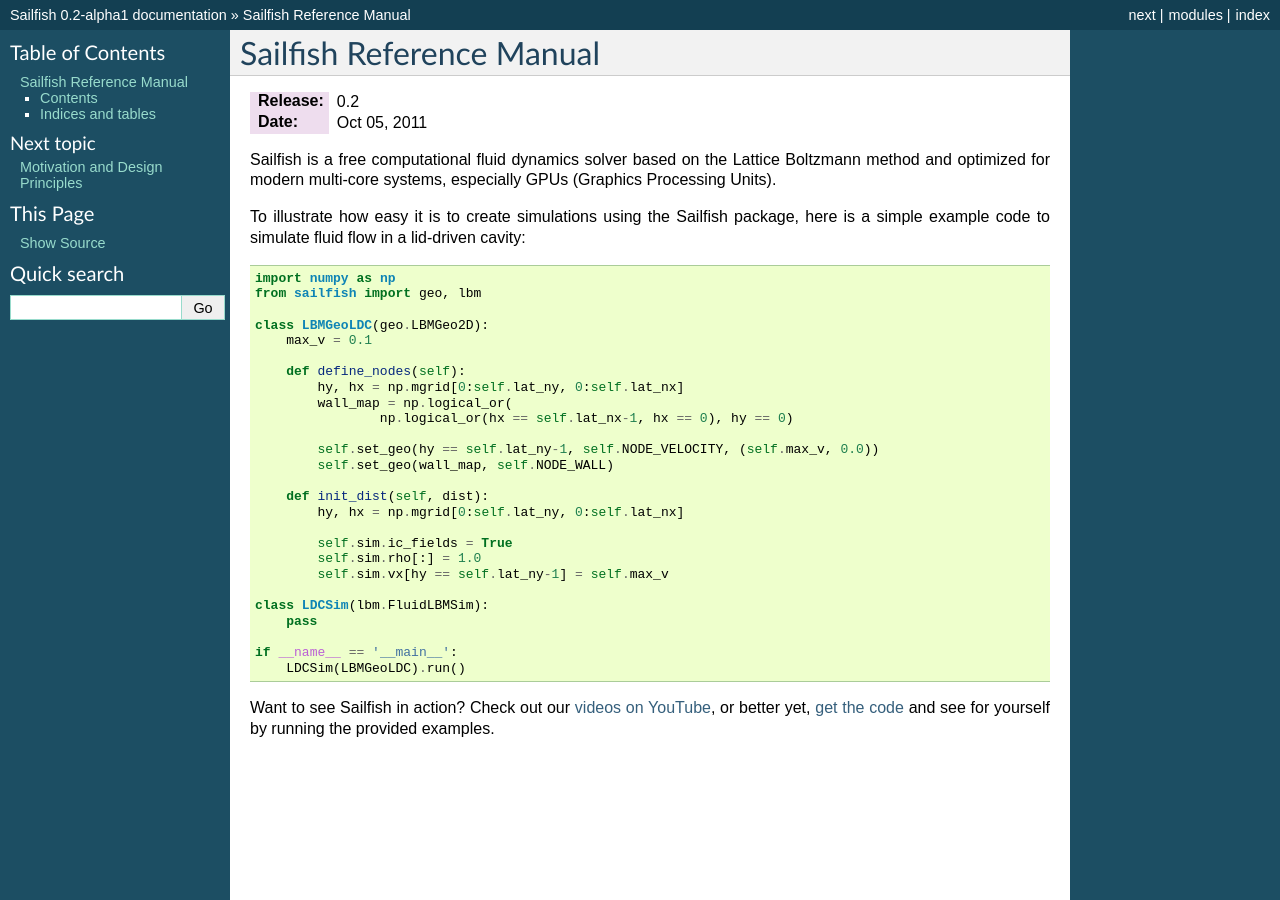
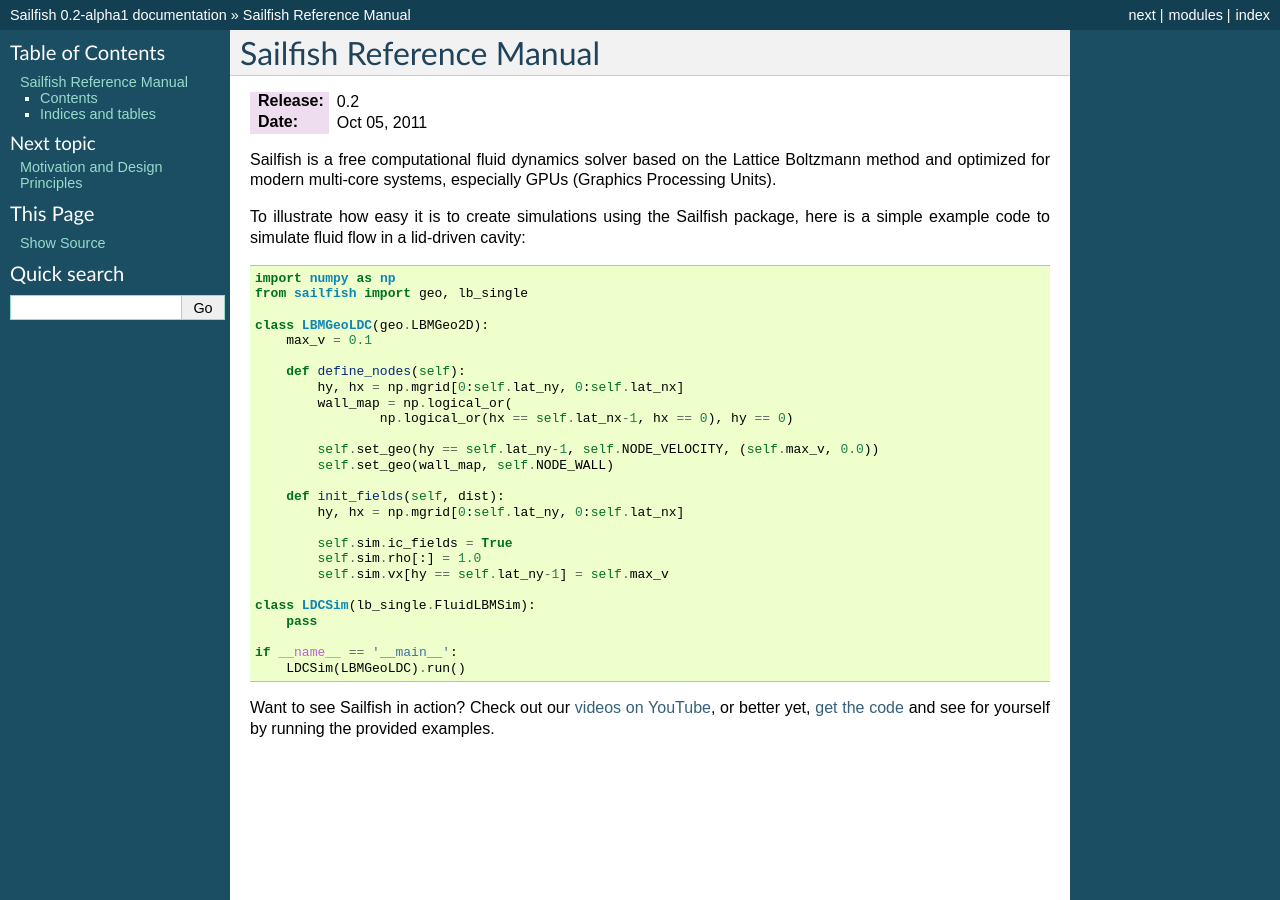
Before and after one commit to sailfish-team/sailfish, a Sphinx documentation site: the page built from doc/index.rst, in a window 1280 px wide and 900 px high. Built offline with Sphinx 7.4.7, drawn with Linux system fonts in a browser that asks for light colours; formulas are drawn with MathJax 3.

Commit message:
Update example on the main page.
Thanks to Maciej Matyka for noticing this.

```diff
--- a/doc/index.rst
+++ b/doc/index.rst
@@ -19,7 +19,7 @@
 here is a simple example code to simulate fluid flow in a lid-driven cavity::
 
     import numpy as np
-    from sailfish import geo, lbm
+    from sailfish import geo, lb_single
 
     class LBMGeoLDC(geo.LBMGeo2D):
         max_v = 0.1
@@ -32,14 +32,14 @@
             self.set_geo(hy == self.lat_ny-1, self.NODE_VELOCITY, (self.max_v, 0.0))
             self.set_geo(wall_map, self.NODE_WALL)
 
-        def init_dist(self, dist):
+        def init_fields(self, dist):
             hy, hx = np.mgrid[0:self.lat_ny, 0:self.lat_nx]
 
             self.sim.ic_fields = True
             self.sim.rho[:] = 1.0
             self.sim.vx[hy == self.lat_ny-1] = self.max_v
 
-    class LDCSim(lbm.FluidLBMSim):
+    class LDCSim(lb_single.FluidLBMSim):
         pass
 
     if __name__ == '__main__':
```
